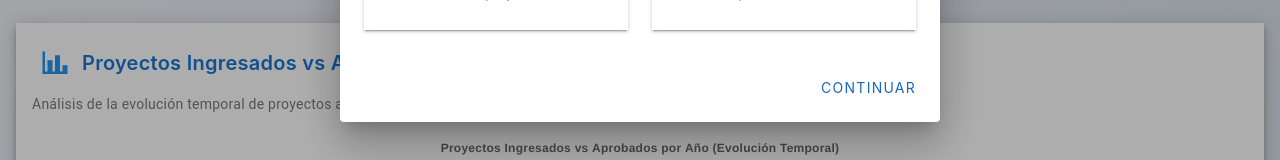
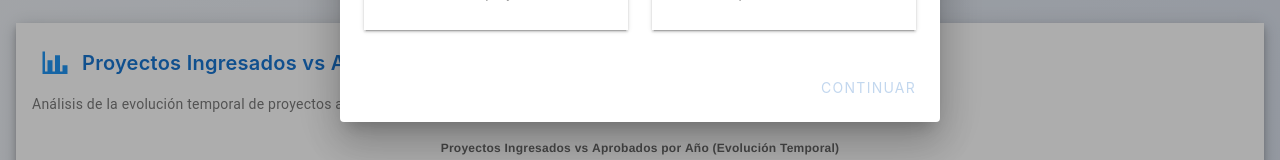
Before and after one commit to irojas14/dss_technical_test, a Vue app: page /dashboard in a window 1280 px wide. Shown: the part 472-632 px from the top of the page. Built offline with nearby package versions, Linux system fonts and the light colour scheme; the HTML template or start-up script is replaced by a standard one.

Commit message:
feat: active button with conditionals

```diff
--- a/src/components/DashboardView.vue
+++ b/src/components/DashboardView.vue
@@ -66,7 +66,7 @@
           <v-btn
             color="primary"
             @click="confirmDataSelection"
-            :disabled="selectedDataOption === 'upload' && !uploadedFile"
+            :disabled="!canContinue"
           >
             Continuar
           </v-btn>
@@ -439,6 +439,13 @@ const processingTimeChartData = computed(() => {
   }
 })
 
+const canContinue = computed(() => {
+  if (!selectedDataOption.value) return false
+  if (selectedDataOption.value === 'default') return true
+  if (selectedDataOption.value === 'upload') return uploadedFile.value !== null
+  return false
+})
+
 const fileRules = (value: File | null) => {
   if (!value) return 'Debe seleccionar un archivo'
   if (value.type !== 'application/json') return 'El archivo debe ser JSON'
```
